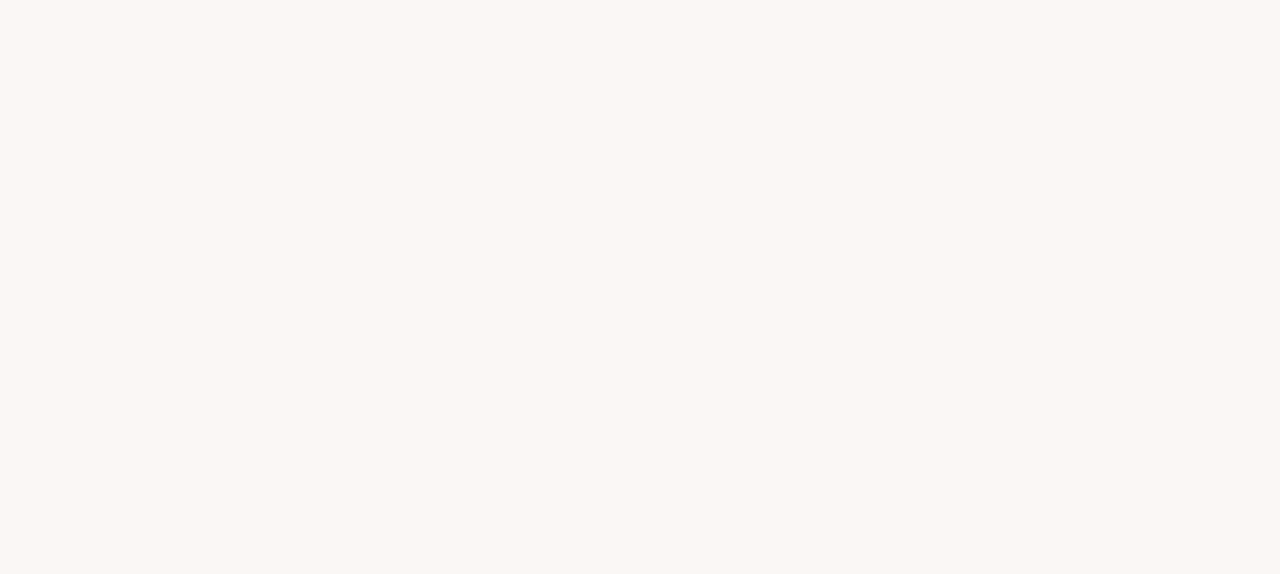
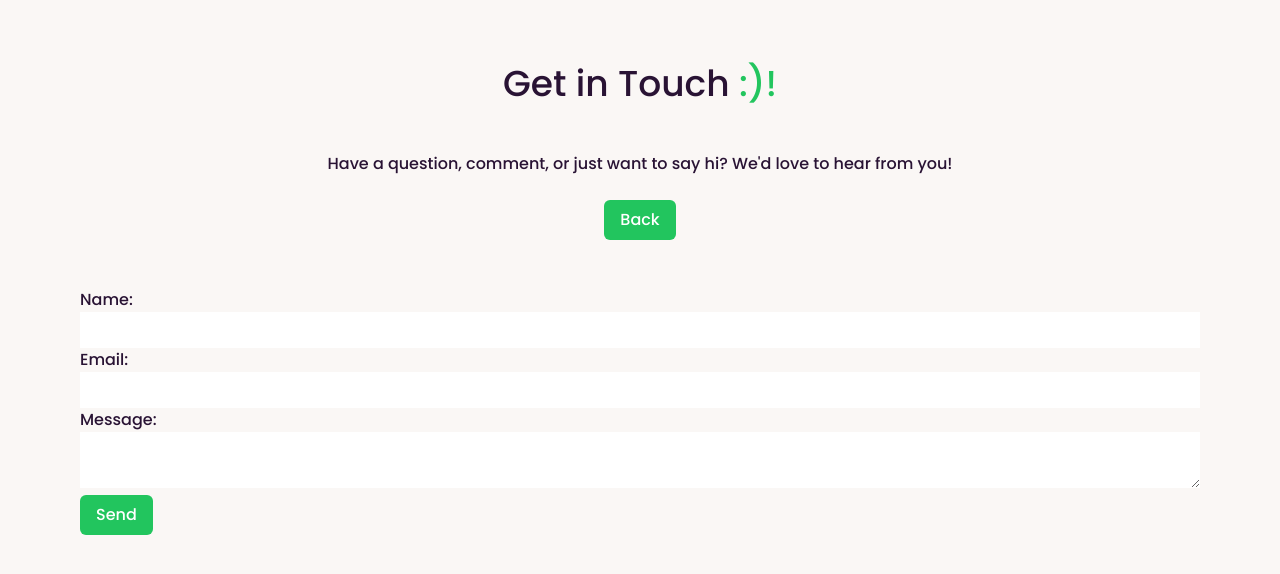
Before and after one commit to amansingh8299/comicsverse, a React (Vite) app in the folder frontend/: page /contact in a window 1280 px wide. Before the commit this address had no page. Shown: the top 574 px of the page. Built offline with nearby package versions, Linux system fonts and the light colour scheme.

Commit message:
adding contact and about

```diff
--- a/frontend/src/App.jsx
+++ b/frontend/src/App.jsx
@@ -5,6 +5,8 @@ import Courses from "./courses/Courses";
 import Signup from "./components/Signup";
 import { Toaster } from "react-hot-toast";
 import { useAuth } from "./context/AuthProvider";
+import Contact from "./components/Contact";
+import AboutUs from "./components/About";
 
 function App() {
   const [authUser, setAuthUser] = useAuth();
@@ -16,9 +18,13 @@ function App() {
                   <Route path="/" element={<Home />} />
                   <Route
                       path="/course"
-            element={authUser ? <Courses /> : <Navigate to="/signup" />}
+                      element={
+                          authUser ? <Courses /> : <Navigate to="/signup" />
+                      }
                   />
                   <Route path="/signup" element={<Signup />} />
+                  <Route path="/contact" element={<Contact />} />
+                  <Route path="/about" element={<AboutUs />} />
               </Routes>
               <Toaster />
           </div>
--- /dev/null
+++ b/frontend/src/components/About.jsx
@@ -0,0 +1,34 @@
+import React from "react";
+
+const AboutUs = () => {
+    return (
+        <div className="container mx-auto p-4 mt-10">
+            <div className="flex flex-wrap justify-center">
+                <div className="w-full md:w-1/2 xl:w-1/2 p-6">
+                    <img
+                        src="/images/about.jpeg"
+                        alt="comicverse"
+                        className="w-full h-full object-cover transition duration-500 ease-in-out hover:scale-105"
+                    />
+                </div>
+                <div className="w-full md:w-1/2 xl:w-1/2 p-6">
+                    <p>
+                        <span className="text-green-500 text-2xl">
+                            Welcome to ComicVerse,
+                        </span>{" "}
+                        the ultimate destination for comic book enthusiasts!
+                        Explore our vast collection of comics, graphic novels,
+                        and manga from renowned publishers.
+                            Stay updated with the latest news, reviews, and
+                            discussions
+                        in the comic book community. Join our forums to connect
+                        with fellow fans, share your thoughts, and discover new
+                        titles.
+                    </p>
+                </div>
+            </div>
+        </div>
+    );
+};
+
+export default AboutUs;
--- a/frontend/src/components/Cards.jsx
+++ b/frontend/src/components/Cards.jsx
@@ -5,7 +5,7 @@ function Cards({ item }) {
 
     useEffect(() => {
         const name = url.trim().split(" ").join("+");
-        setUrl(`https://archive.org/search?query=${name}&sin=TXT`);
+        setUrl(`https://archive.org/search?query=${name}`);
     }, []);
 
     return (
--- /dev/null
+++ b/frontend/src/components/Contact.jsx
@@ -0,0 +1,95 @@
+import React, { useState } from "react";
+import axios from "axios";
+import { Link } from "react-router-dom";
+
+function Contact() {
+    const [name, setName] = useState("");
+    const [email, setEmail] = useState("");
+    const [message, setMessage] = useState("");
+    const [success, setSuccess] = useState(false);
+
+    const handleSubmit = async (e) => {
+        e.preventDefault();
+        try {
+            const res = await axios.post("http://localhost:4001/contact", {
+                name,
+                email,
+                message,
+            });
+            setSuccess(true);
+            setName("");
+            setEmail("");
+            setMessage("");
+        } catch (error) {
+            console.log(error);
+        }
+    };
+
+    return (
+        <>
+            <div className="max-w-screen-2xl container mx-auto md:px-20 px-4">
+                <div className="mt-16 items-center justify-center text-center">
+                    <h1 className="text-2xl  md:text-4xl">
+                        Get in Touch <span className="text-green-500">:)!</span>
+                    </h1>
+                    <p className="mt-12">
+                        Have a question, comment, or just want to say hi? We'd
+                        love to hear from you!
+                    </p>
+                    <Link to="/">
+                        <button className="mt-6 bg-green-500 text-white px-4 py-2 rounded-md hover:bg-pink-700 duration-300">
+                            Back
+                        </button>
+                    </Link>
+                </div>
+                <div className="mt-12">
+                    <form action="https://getform.io/f/amdpnrjb" method="POST">
+                        <label>
+                            Name:
+                            <input
+                                type="text"
+                                name="name"
+                                value={name}
+                                onChange={(e) => setName(e.target.value)}
+                                className="w-full p-2 pl-10 text-sm text-gray-700"
+                            />
+                        </label>
+                        <label>
+                            Email:
+                            <input
+                                type="email"
+                                name="email"
+                                value={email}
+                                onChange={(e) => setEmail(e.target.value)}
+                                className="w-full p-2 pl-10 text-sm text-gray-700"
+                            />
+                        </label>
+                        <label>
+                            Message:
+                            <textarea
+                                value={message}
+                                name="message"
+                                onChange={(e) => setMessage(e.target.value)}
+                                className="w-full p-2 pl-10 text-sm text-gray-700"
+                            />
+                        </label>
+                        <button
+                            type="submit"
+                            name="button"
+                            className="bg-green-500 text-white px-4 py-2 rounded-md hover:bg-pink-700 duration-300"
+                        >
+                            Send
+                        </button>
+                        {success && (
+                            <p className="text-green-500">
+                                Message sent successfully!
+                            </p>
+                        )}
+                    </form>
+                </div>
+            </div>
+        </>
+    );
+}
+
+export default Contact;
--- a/frontend/src/components/Footer.jsx
+++ b/frontend/src/components/Footer.jsx
@@ -9,7 +9,7 @@ function Footer() {
           <a className="link link-hover">About us</a>
           <a className="link link-hover">Contact</a>
         </nav>
-        <nav>
+        {/* <nav>
           <div className="grid grid-flow-col gap-4">
             <a>
               <svg
@@ -45,7 +45,7 @@ function Footer() {
               </svg>
             </a>
           </div>
-        </nav>
+        </nav> */}
         <aside>
           <p>Copyright © 2024 - All right reserved by ComicVerse Industries Ltd</p>
         </aside>
--- a/frontend/src/components/Login.jsx
+++ b/frontend/src/components/Login.jsx
@@ -88,7 +88,7 @@ function Login() {
 
             {/* Button */}
             <div className="flex justify-around mt-6">
-              <button className="bg-pink-500 text-white rounded-md px-3 py-1 hover:bg-pink-700 duration-200">
+              <button className="bg-green-500 text-white rounded-md px-3 py-1 hover:bg-pink-700 duration-200">
                 Login
               </button>
               <p>
--- a/frontend/src/components/Navbar.jsx
+++ b/frontend/src/components/Navbar.jsx
@@ -45,10 +45,10 @@ function Navbar() {
                 <Link to="/course">Books</Link>
             </li>
             <li>
-                <Link to="/">Contact</Link>
+                <Link to="/contact">Contact</Link>
             </li>
             <li>
-                <Link to="/">About</Link>
+                <Link to="/about">About</Link>
             </li>
         </>
     );
--- a/frontend/src/components/Signup.jsx
+++ b/frontend/src/components/Signup.jsx
@@ -104,7 +104,7 @@ function Signup() {
               </div>
               {/* Button */}
               <div className="flex justify-around mt-4">
-                <button className="bg-pink-500 text-white rounded-md px-3 py-1 hover:bg-pink-700 duration-200">
+                <button className="bg-green-500 text-white rounded-md px-3 py-1 hover:bg-pink-700 duration-200">
                   Signup
                 </button>
                 <p className="text-xl">
```
Also changed, not shown: frontend/src/components/Banner.jsx (+12 -3 lines), frontend/src/components/Course.jsx (+4 -8 lines), frontend/public/images/about.jpeg (added), frontend/src/index.css (line endings or trailing spaces), 1 other file (tests, documents, lock files or other folders). Lines whose indentation alone changed are shown as unchanged.
